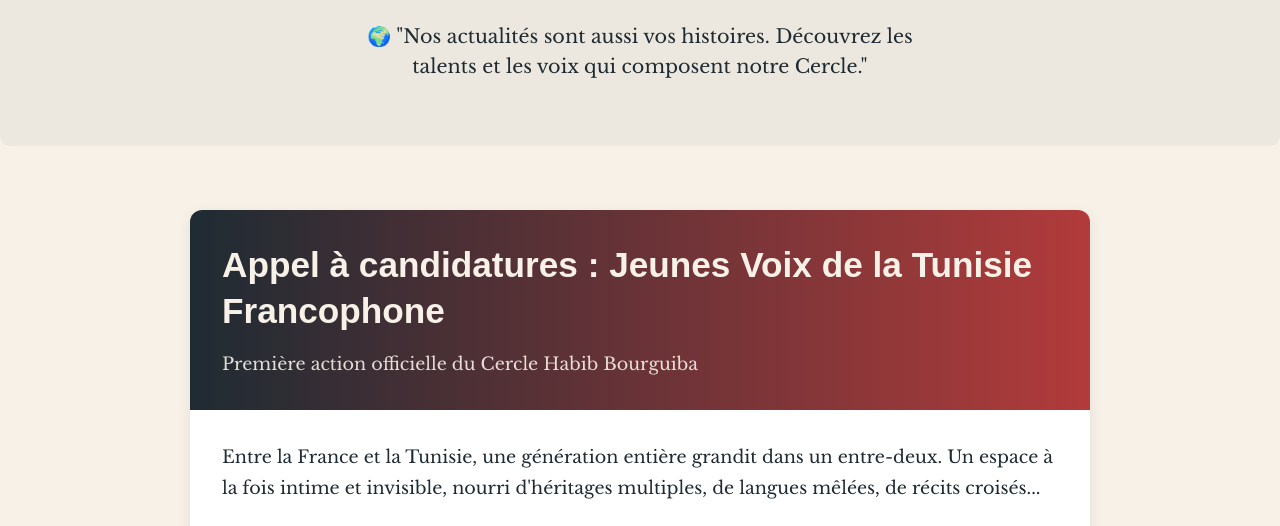
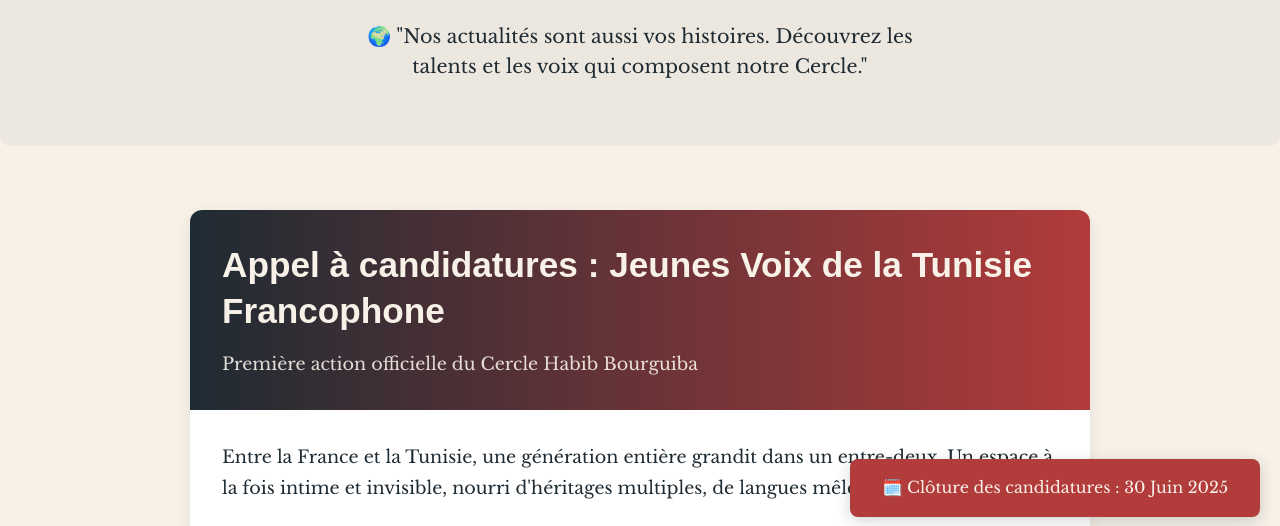
Before and after one commit to IsraaSkh/cercle-dar-el-kalem, a plain HTML site: page actualites.html in a window 1280 px wide. Shown: the part 253-779 px from the top of the page. Drawn offline with nearby package versions, Linux system fonts and the light colour scheme.

Commit message:
Update actualites.html

```diff
--- a/actualites.html
+++ b/actualites.html
@@ -79,6 +79,10 @@
     </section>
   </main>
 
+    <div class="closure-notice">
+    🗓️ Clôture des candidatures : 30 Juin 2025
+  </div>
+
   <footer>
     <div class="social-links">
       <a href="#" target="_blank"><i class="fab fa-instagram"></i></a>
```
